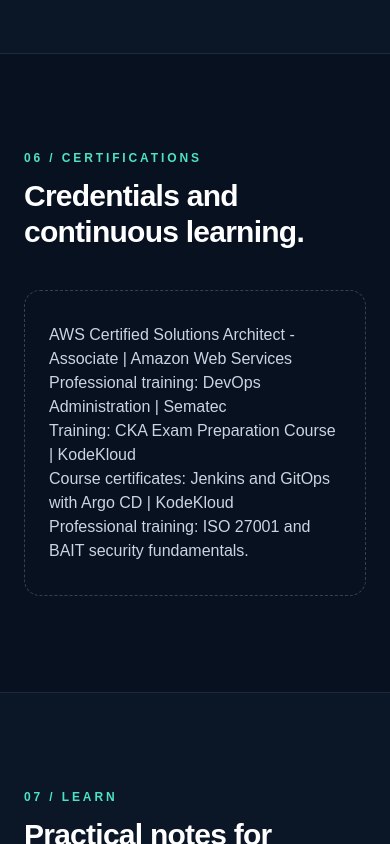
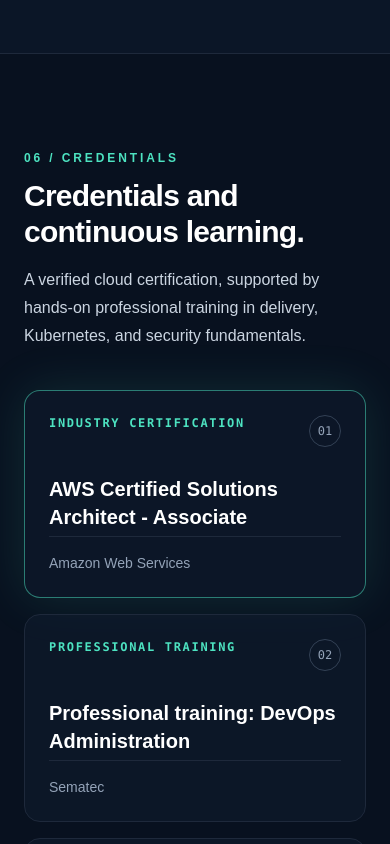
Before and after one commit to erfanehsanii/devops-portfolio, a Next.js app: page / in a window 390 px wide. Shown: the part 11156-12000 px from the top of the page. Built offline with nearby package versions, Linux system fonts and the light colour scheme.

Commit message:
Present credentials as distinct recruiter-friendly cards

```diff
--- a/src/app/page.tsx
+++ b/src/app/page.tsx
@@ -5,6 +5,7 @@
   ["Skills", "skills"],
   ["Experience", "experience"],
   ["Projects", "projects"],
+  ["Certifications", "certifications"],
   ["Learn", "learning"],
   ["Resume", "resume"],
   ["Contact", "contact"],
@@ -125,9 +126,25 @@
       </section>
 
       <section id="certifications" className="section-anchor mx-auto max-w-6xl px-6 py-24 lg:px-8">
-        <SectionHeading eyebrow="06 / Certifications" title="Credentials and continuous learning." />
-        <div className="rounded-2xl border border-dashed border-slate-700 px-6 py-8 text-slate-300">
-          {certifications.map((certification) => <p key={certification}>{certification}</p>)}
+        <SectionHeading eyebrow="06 / Credentials" title="Credentials and continuous learning." intro="A verified cloud certification, supported by hands-on professional training in delivery, Kubernetes, and security fundamentals." />
+        <div className="grid gap-4 md:grid-cols-2 lg:grid-cols-3">
+          {certifications.map((certification, index) => {
+            const [credential, issuer] = certification.split("|").map((part) => part.trim());
+            const type = index === 0 ? "Industry certification" : certification.startsWith("Course certificates") ? "Course certificates" : "Professional training";
+
+            return (
+              <article key={certification} className={`flex min-h-52 flex-col rounded-2xl border bg-panel/60 p-6 transition hover:-translate-y-1 hover:border-cyan/60 ${
+                index === 0 ? "border-cyan/50 shadow-glow" : "border-slate-800"
+              }`}>
+                <div className="flex items-start justify-between gap-4">
+                  <p className="font-mono text-xs font-bold uppercase tracking-[0.14em] text-cyan">{type}</p>
+                  <span className="flex h-8 w-8 shrink-0 items-center justify-center rounded-full border border-slate-700 font-mono text-xs text-slate-400">0{index + 1}</span>
+                </div>
+                <h3 className="mt-7 text-xl font-bold leading-7 text-white">{credential}</h3>
+                <p className="mt-auto border-t border-slate-800 pt-4 text-sm text-slate-400">{issuer ?? "Professional development"}</p>
+              </article>
+            );
+          })}
         </div>
       </section>
 
@@ -140,7 +157,7 @@
 
       <section id="resume" className="section-anchor border-t border-slate-800 bg-[#0b1627]">
         <div className="mx-auto max-w-6xl px-6 py-24 lg:px-8">
-          <SectionHeading eyebrow="07 / Resume" title="A focused record of platform engineering experience." intro="The portfolio summarizes the work. Add a current PDF resume for recruiters who need a concise, downloadable version." />
+          <SectionHeading eyebrow="08 / Resume" title="A focused record of platform engineering experience." intro="The portfolio summarizes the work. Add a current PDF resume for recruiters who need a concise, downloadable version." />
           <div className="flex flex-col gap-5 rounded-2xl border border-slate-800 bg-ink p-7 sm:flex-row sm:items-center sm:justify-between">
             <div>
               <p className="font-semibold text-white">Resume PDF</p>
@@ -157,7 +174,7 @@
 
       <section id="contact" className="section-anchor border-t border-slate-800 bg-panel">
         <div className="mx-auto max-w-6xl px-6 py-24 lg:px-8">
-          <p className="font-mono text-xs font-bold uppercase tracking-[0.24em] text-cyan">08 / Contact</p>
+          <p className="font-mono text-xs font-bold uppercase tracking-[0.24em] text-cyan">09 / Contact</p>
           <div className="mt-5 flex flex-col justify-between gap-9 md:flex-row md:items-end">
             <div>
               <h2 className="max-w-xl text-4xl font-bold tracking-tight text-white sm:text-5xl">Let&apos;s build something reliable.</h2>
```
